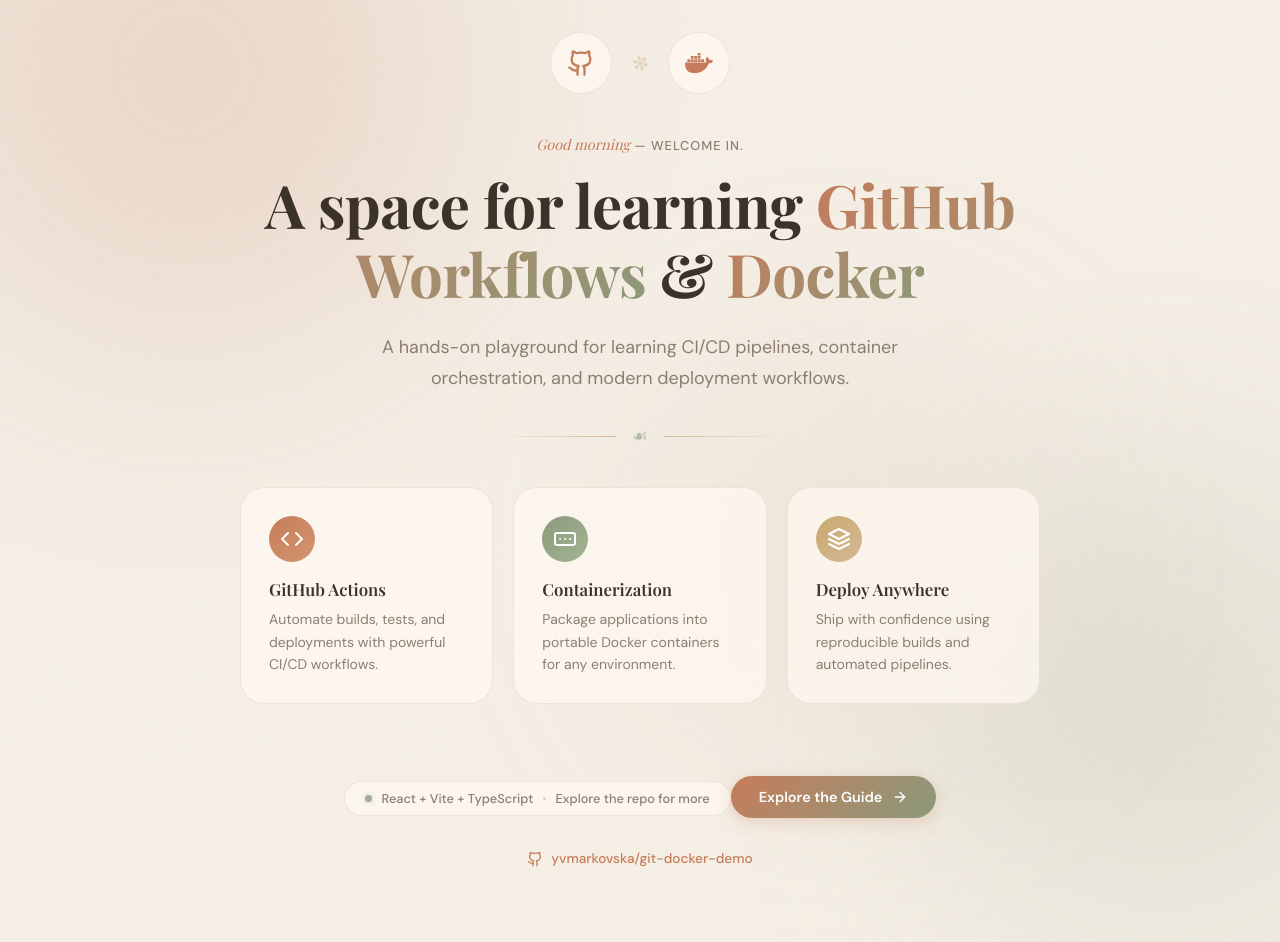
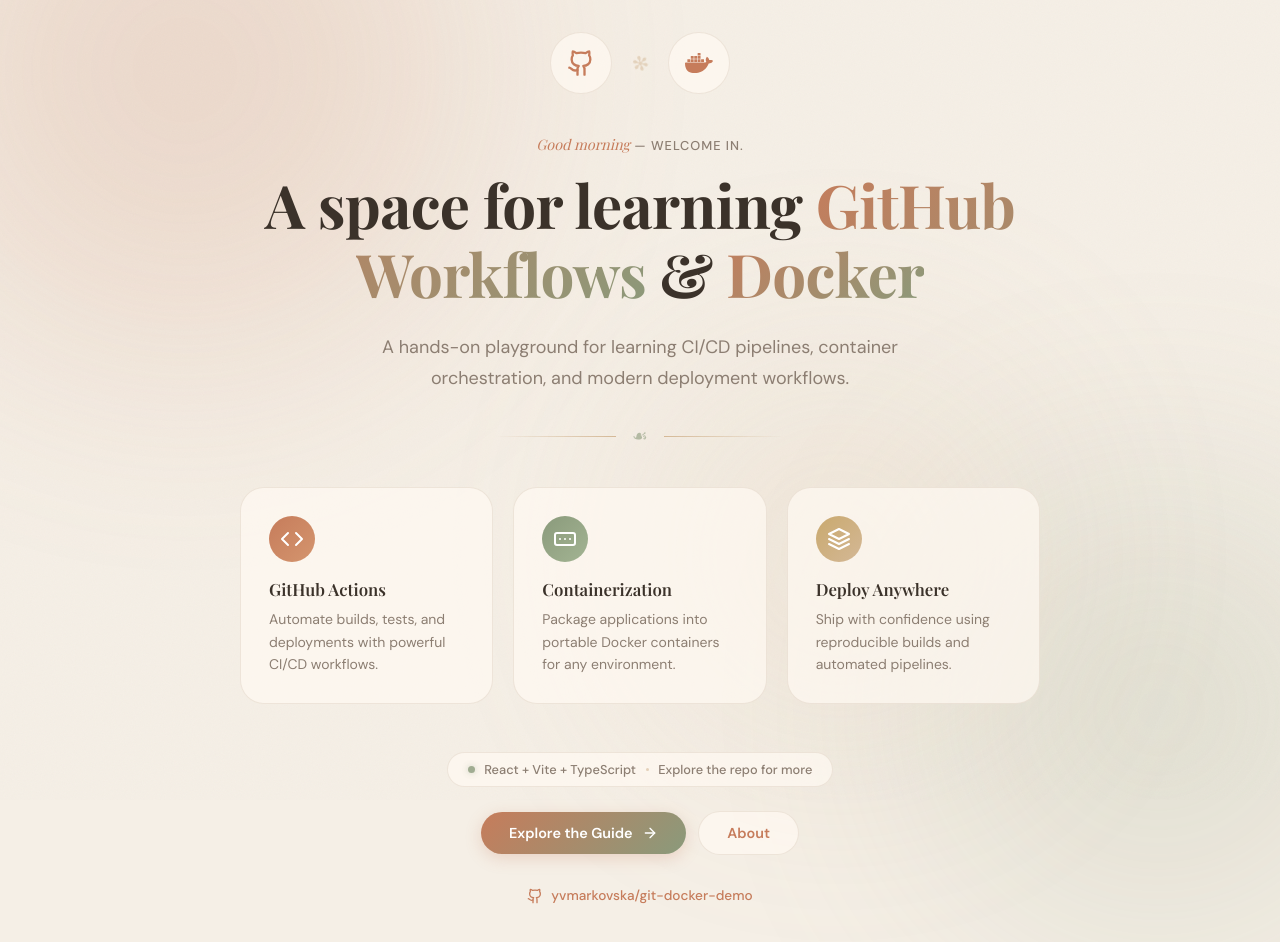
Before and after one commit to yvmarkovska/git-docker-demo, a React (Vite) app: page / in a window 1280 px wide. Shown: the top 942 px of the page. Before the commit the page ends 908 px from the top, so only its background shows below. Built offline with nearby package versions, Linux system fonts and the light colour scheme.

Commit message:
including app module

```diff
--- a/src/App.module.css
+++ b/src/App.module.css
@@ -350,12 +350,21 @@
   opacity: 0.6;
 }
 
+/* ── CTA Row ── */
+.ctaRow {
+  display: flex;
+  align-items: center;
+  justify-content: center;
+  gap: 0.75rem;
+  margin-top: 1.5rem;
+  flex-wrap: wrap;
+}
+
 /* ── CTA Button ── */
 .ctaButton {
   display: inline-flex;
   align-items: center;
   gap: 0.6rem;
-  margin-top: 1.5rem;
   padding: 0.75rem 1.75rem;
   font-family: 'DM Sans', sans-serif;
   font-size: 0.9rem;
@@ -380,6 +389,35 @@
 }
 
 .ctaButton:active {
+  transform: translateY(-1px);
+}
+
+.ctaButtonOutline {
+  display: inline-flex;
+  align-items: center;
+  gap: 0.5rem;
+  padding: 0.75rem 1.75rem;
+  font-family: 'DM Sans', sans-serif;
+  font-size: 0.9rem;
+  font-weight: 600;
+  color: var(--accent-terracotta);
+  text-decoration: none;
+  border-radius: 999px;
+  background: var(--bg-card);
+  border: 1.5px solid var(--border-card);
+  transition:
+    transform 0.4s ease,
+    box-shadow 0.4s ease,
+    border-color 0.4s ease;
+}
+
+.ctaButtonOutline:hover {
+  transform: translateY(-3px);
+  box-shadow: 0 8px 24px rgba(198, 124, 91, 0.15);
+  border-color: rgba(198, 124, 91, 0.3);
+}
+
+.ctaButtonOutline:active {
   transform: translateY(-1px);
 }
 
--- a/src/App.tsx
+++ b/src/App.tsx
@@ -177,7 +177,8 @@
           <span>Explore the repo for more</span>
         </div>
 
-        {/* CTA button */}
+        {/* CTA buttons */}
+        <div className={styles.ctaRow}>
           <Link to="/summary" className={styles.ctaButton}>
             Explore the Guide
             <svg
@@ -194,6 +195,10 @@
               <path d="M12 5l7 7-7 7" />
             </svg>
           </Link>
+          <Link to="/about" className={styles.ctaButtonOutline}>
+            About
+          </Link>
+        </div>
 
         {/* Repo link */}
         <a
--- a/src/main.tsx
+++ b/src/main.tsx
@@ -3,6 +3,7 @@
 import { BrowserRouter, Routes, Route } from 'react-router-dom'
 import App from './App'
 import Summary from './Summary'
+import About from './About'
 import './index.css'
 
 createRoot(document.getElementById('root')!).render(
@@ -11,6 +12,7 @@
       <Routes>
         <Route path="/" element={<App />} />
         <Route path="/summary" element={<Summary />} />
+        <Route path="/about" element={<About />} />
       </Routes>
     </BrowserRouter>
   </StrictMode>
```
Lines whose indentation alone changed are shown as unchanged.
